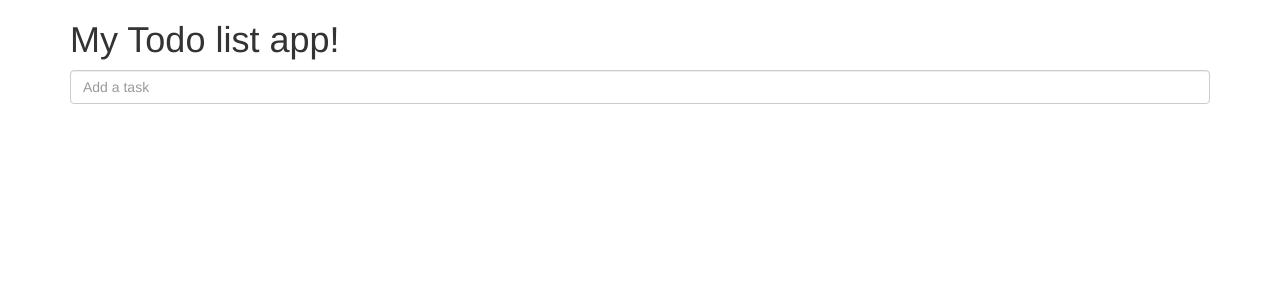
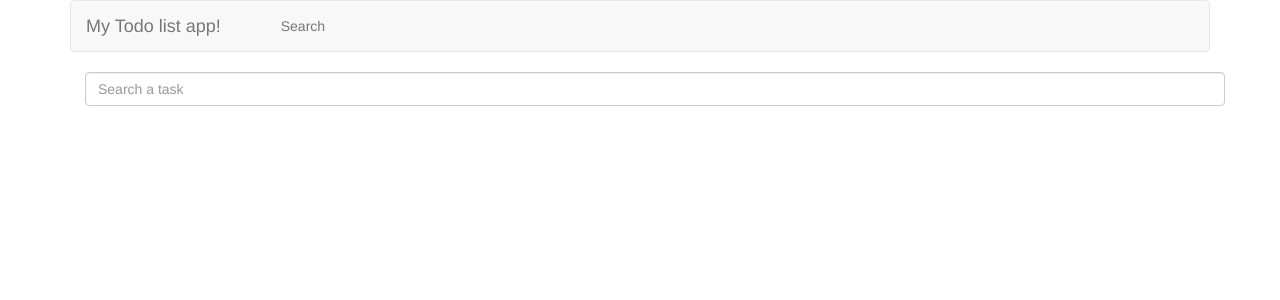
Before and after one commit to npathai/todo-angular2, an Angular app: page /search in a window 1280 px wide. Shown: the top 300 px of the page. Built offline with nearby package versions, Linux system fonts and the light colour scheme.

Commit message:
Added search feature. Reused task component. Used router module

```diff
--- a/src/app/app.component.html
+++ b/src/app/app.component.html
@@ -1,7 +1,25 @@
-<div class="container">
-<h1>
-  {{title}}
-</h1>
+<div>
+  <div id="content" class="container">
+
+      <!-- Static navbar -->
+      <div class="navbar navbar-default">
+          <div class="navbar-header">
+              <button type="button" class="navbar-toggle" data-toggle="collapse" data-target=".navbar-collapse">
+                  <span class="icon-bar"></span>
+                  <span class="icon-bar"></span>
+                  <span class="icon-bar"></span>
+              </button>
+              <a class="navbar-brand" routerLink="/">{{title}}</a>
+          </div>
+          <div id="main-navbar" class="navbar-collapse collapse">
+              <ul class="nav navbar-nav">
+                  <li><a routerLink="/"><i class="fa fa-home"></i></a></li>
+                  <li><a routerLink="search">Search</a></li>
+              </ul>
+              <!--/.nav-collapse -->
+          </div>
+      </div>
+
+      <router-outlet></router-outlet>
+  </div>
 </div>
-
-<app-todo></app-todo>
--- /dev/null
+++ b/src/app/search/search.component.html
@@ -0,0 +1,15 @@
+<div class="container">
+    <form (ngSubmit)="onSubmit()">
+      <div class="form-group">
+        <input type="text" name="search" [(ngModel)]="query" placeholder="Search a task" class="form-control" (keyup)="searchTask()"/>
+      </div>
+    </form>
+
+    <div *ngIf="searchRes">
+  <ul class="list-group">
+    <li *ngFor="let task of searchRes" class="list-group-item">
+      <app-task [task]="task" (event)="onEvent($event)"></app-task>
+    </li>
+  </ul>
+</div>
+</div>
--- /dev/null
+++ b/src/app/search/search.component.ts
@@ -0,0 +1,34 @@
+import {Component, Input, Output, EventEmitter, OnInit} from '@angular/core';
+import {Task} from '../model/task';
+import {InMemoryTodoService} from '../service/in-memory-todo.service';
+
+@Component({
+  selector: 'app-search',
+  templateUrl: './search.component.html',
+  styleUrls: ['./search.component.css'],
+  providers: []
+})
+export class SearchComponent implements OnInit {
+  query: string;
+  searchRes: Task[];
+
+  constructor(private todoService: InMemoryTodoService) { }
+
+  ngOnInit() {
+
+  }
+
+  searchTask() {
+      this.todoService.getAll()
+      .then(tasks => {
+        this.searchRes = tasks.filter(task => task.name.indexOf(this.query) >= 0);
+      });
+  }
+
+  onSubmit() {
+    this.todoService.getAll()
+    .then(tasks => {
+      this.searchRes = tasks.filter(task => task.name.indexOf(this.query) >= 0);
+    });
+  }
+}
--- a/src/app/todo/task.component.ts
+++ b/src/app/todo/task.component.ts
@@ -60,5 +60,6 @@ export class TaskComponent implements OnInit {
         this.notify.emit('edited');
       });
     }
+    this.editable = false;
   }
 }
--- a/src/app/todo/todo.component.ts
+++ b/src/app/todo/todo.component.ts
@@ -6,7 +6,7 @@ import {Task} from '../model/task';
   selector: 'app-todo',
   templateUrl: './todo.component.html',
   styleUrls: ['./todo.component.css'],
-  providers: [InMemoryTodoService]
+  providers: []
 })
 export class TodoComponent implements OnInit {
   newTask: string;
--- a/src/index.html
+++ b/src/index.html
@@ -10,6 +10,9 @@
   <link href="https://maxcdn.bootstrapcdn.com/bootstrap/3.3.7/css/bootstrap.min.css" rel="stylesheet">
 </head>
 <body>
+
+  <base href="/">
+
   <app-root>Loading...</app-root>
 </body>
 </html>
```
Also changed, not shown: src/app/app.module.ts (+13 -3 lines), src/app/search/search.component.css (added), 1 other file (tests, documents, lock files or other folders).
